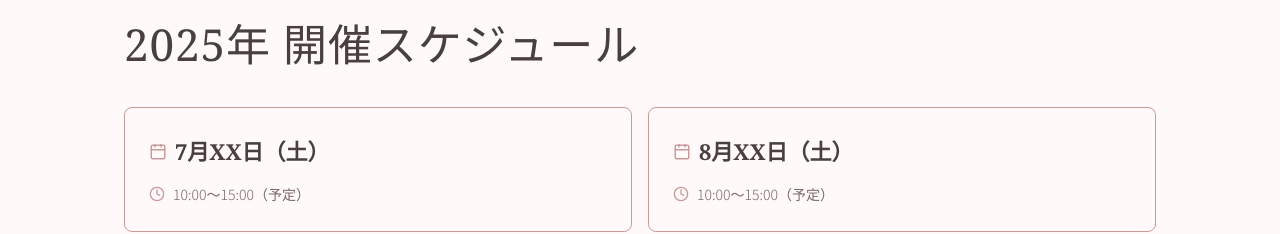
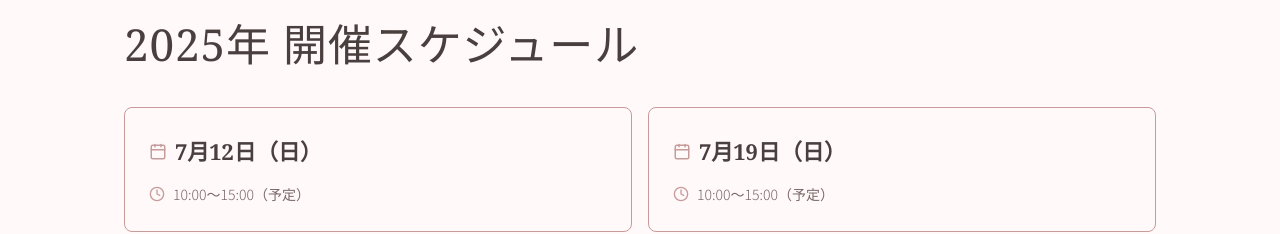
Before and after one commit to shinnosuketakeshima/shokuei-hp, a React (Vite) app: page /open-campus in a window 1280 px wide. Shown: the part 799-1033 px from the top of the page. Built offline with nearby package versions, Linux system fonts and the light colour scheme.

Commit message:
fix: update open campus dates to 7/12 and 7/19

```diff
--- a/src/components/OpenCampus.jsx
+++ b/src/components/OpenCampus.jsx
@@ -3,8 +3,8 @@ import { Link } from 'react-router-dom'
 import { ArrowUpRight, Calendar, Clock, MapPin, ChevronRight } from 'lucide-react'
 
 const OC_DATES = [
-  { date: '7月XX日（土）', time: '10:00〜15:00（予定）' },
-  { date: '8月XX日（土）', time: '10:00〜15:00（予定）' },
+  { date: '7月12日（日）', time: '10:00〜15:00（予定）' },
+  { date: '7月19日（日）', time: '10:00〜15:00（予定）' },
 ]
 
 const PROGRAM = [
```
